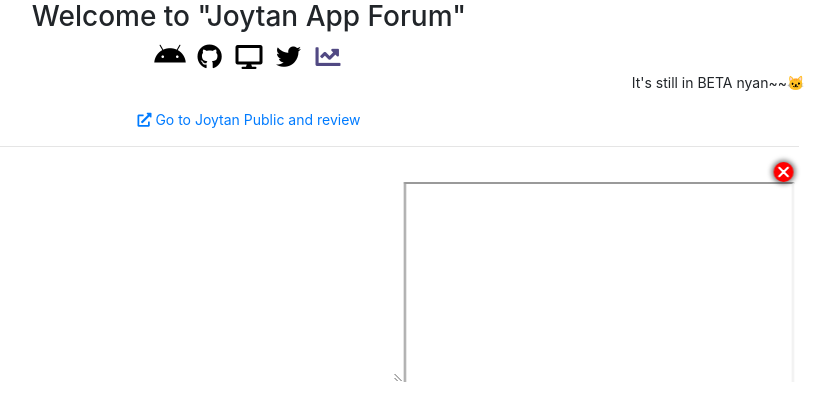
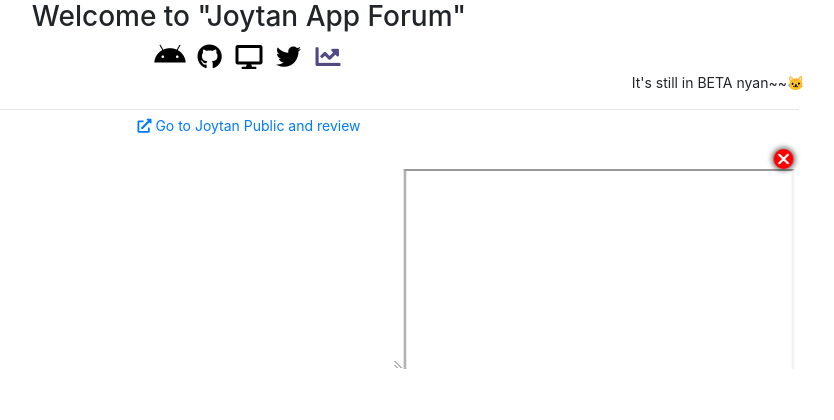
Before and after one commit to kokimame/joytan-public, a plain HTML site: page public/forum/index.html in a window 1280 px wide. Shown: the whole page, without its empty margins (391-1225 px from the left). Drawn offline with nearby package versions, Linux system fonts and the light colour scheme; some packages are replaced by stand-ins of ours; no server answers.

Commit message:
minor design upgrade

```diff
--- a/public/css/forum.css
+++ b/public/css/forum.css
@@ -12,6 +12,10 @@
   margin: 5px;
 }
 
+.tight-line {
+  font-size: 14px;
+  margin: 3px;
+}
 .btn-title {
 	position: relative;
 }
--- a/public/forum/index.html
+++ b/public/forum/index.html
@@ -97,7 +97,7 @@
                             upnKey = projData["upn"]
                             lonKey = projData["lon"]
 
-                            $("#title").text(projData["flags"] + projData["title"])
+                            $("#project-title").text(projData["flags"] + projData["title"])
                             if(urlData.val()) {
                                 $("#youtube-player").attr("src", urlData.val())
                             }
@@ -134,10 +134,10 @@
                     <div class="g-ytsubscribe" data-channelid="UC0bLbtTI9uni3bNRPIJQAqA" data-layout="default" data-count="default"></div>
 
                     <p style="font-size: 14px; text-align: right;">It's still in BETA nyan~~🐱</p>
-                    <div id="title"></div>
-                    <p style="font-size: 14px"><a href="https://joytan.pub"><i class="fa fa-external-link" style="font-size: 14px"></i>
-                        Go to Joytan Public and review</a></p>
                     <hr />
+                    <div class="tight-line"><a href="https://joytan.pub"><i class="fa fa-external-link" style="font-size: 14px"></i>
+                        Go to Joytan Public and review</a></div>
+                    <div id="project-title"></div>
                 </div>
 
                 <div id="iframe-wrapper">
--- a/public/js/addForum.js
+++ b/public/js/addForum.js
@@ -70,7 +70,6 @@
         if (user) {
             $("#" + nameId).val(user.displayName);
         }
-        // document.getElementById(boardId).innerHTML = ""
         $("#" + spinId).removeClass("hide-loader");
         getComments(forumTarget, boardId, spinId)
     })
```
